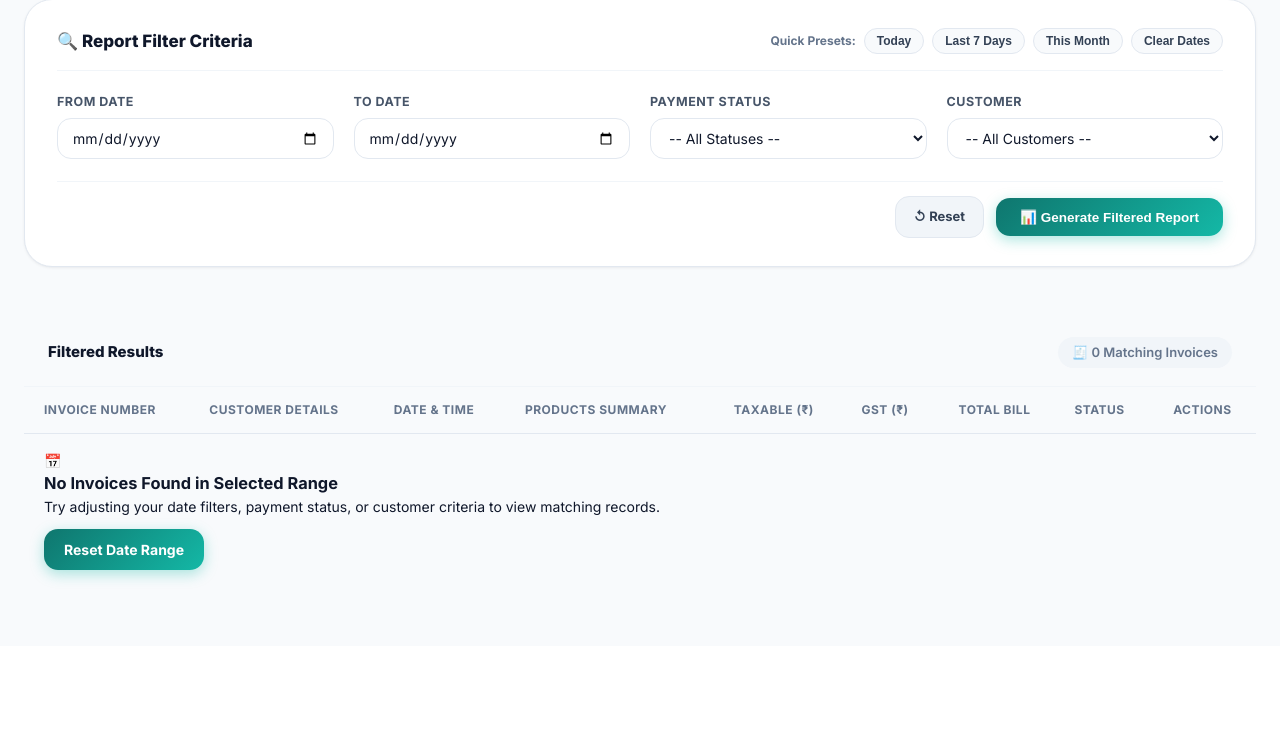
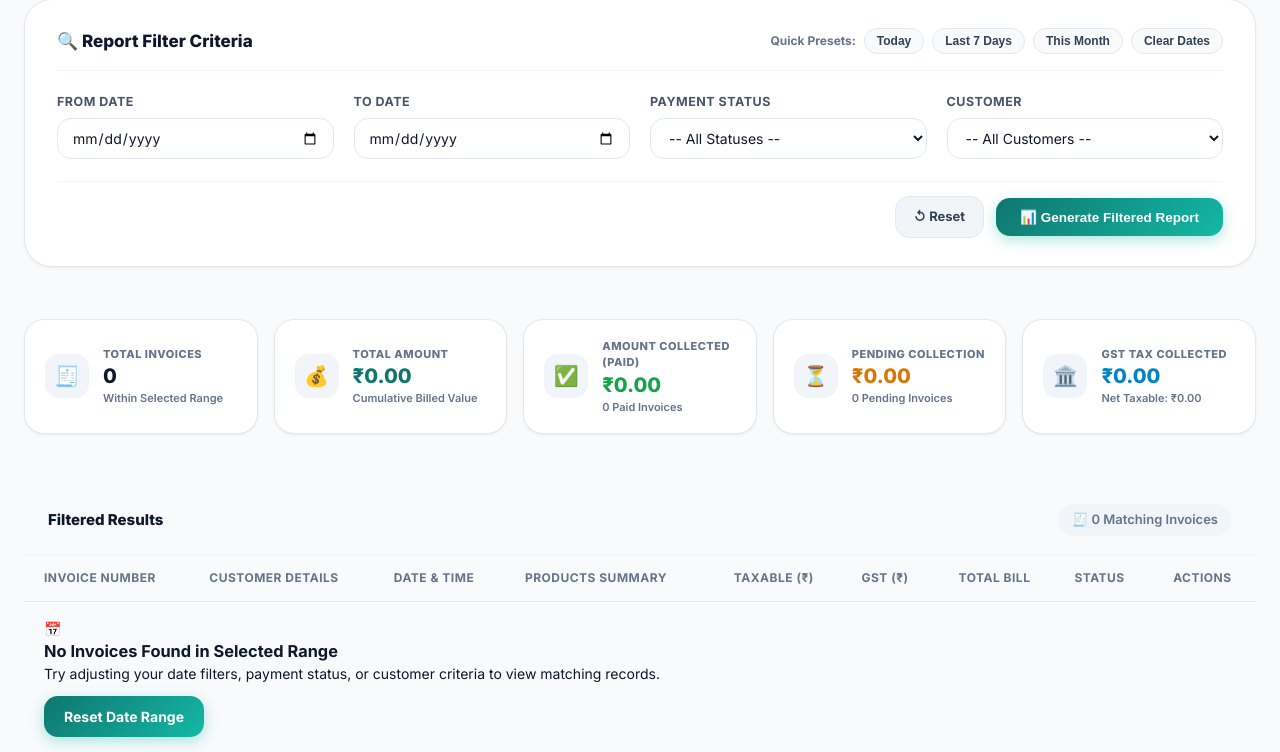
Before and after one commit to sneh125/advance-billing-system, a Django app: page /invoices/report/ in a window 1280 px wide. Shown: the part 222-974 px from the top of the page. Before the commit the page ends 806 px from the top, so only its background shows below. Run offline with Django 5.2, Linux system fonts and the light colour scheme; the visitor is signed in with stand-in values (Sample User, id 1); data that the repository does not hold is empty.

Commit message:
Display total number of invoices and amount collected within the selected range.

```diff
--- a/billing/views.py
+++ b/billing/views.py
@@ -839,6 +839,15 @@ def invoice_report(request):
     total_invoices_count = invoices_qs.count()
     total_amount_collected = sum(inv.total_amount for inv in invoices_qs)
     total_tax_collected = sum(inv.gst_amount for inv in invoices_qs)
+    total_subtotal_amount = sum(inv.subtotal for inv in invoices_qs)
+
+    paid_invoices_qs = [inv for inv in invoices_qs if (inv.status or "").lower() == "paid"]
+    pending_invoices_qs = [inv for inv in invoices_qs if (inv.status or "").lower() == "pending"]
+
+    paid_count = len(paid_invoices_qs)
+    pending_count = len(pending_invoices_qs)
+    paid_amount = sum(inv.total_amount for inv in paid_invoices_qs)
+    pending_amount = sum(inv.total_amount for inv in pending_invoices_qs)
 
     paginator = Paginator(invoices_qs, 15)
     page_number = request.GET.get("page")
@@ -855,6 +864,11 @@ def invoice_report(request):
         "total_invoices_count": total_invoices_count,
         "total_amount_collected": total_amount_collected,
         "total_tax_collected": total_tax_collected,
+        "total_subtotal_amount": total_subtotal_amount,
+        "paid_count": paid_count,
+        "pending_count": pending_count,
+        "paid_amount": paid_amount,
+        "pending_amount": pending_amount,
     }
     return render(request, "billing/invoice_report.html", context)
 
--- a/static/css/invoice_report.css
+++ b/static/css/invoice_report.css
@@ -171,6 +171,91 @@
     gap: 10px;
 }
 
+/* SUMMARY METRICS KPI CARDS (TASK 44) */
+.report-summary-metrics-grid {
+    display: grid;
+    grid-template-columns: repeat(auto-fit, minmax(210px, 1fr));
+    gap: 16px;
+    margin-bottom: 28px;
+}
+
+.report-metric-card {
+    background: #ffffff;
+    border: 1px solid var(--border-color);
+    border-radius: var(--radius-xl);
+    padding: 18px 20px;
+    display: flex;
+    align-items: center;
+    gap: 14px;
+    box-shadow: var(--shadow-sm);
+    transition: var(--transition-fast);
+}
+
+.report-metric-card:hover {
+    transform: translateY(-2px);
+    box-shadow: var(--shadow-md);
+    border-color: var(--slate-300);
+}
+
+.metric-icon-bubble {
+    width: 44px;
+    height: 44px;
+    border-radius: var(--radius-lg);
+    display: flex;
+    align-items: center;
+    justify-content: center;
+    font-size: 20px;
+    background: var(--slate-100);
+    flex-shrink: 0;
+}
+
+.metric-info-col {
+    display: flex;
+    flex-direction: column;
+    gap: 2px;
+    min-width: 0;
+}
+
+.metric-label {
+    font-size: 11px;
+    font-weight: 800;
+    text-transform: uppercase;
+    letter-spacing: 0.5px;
+    color: var(--text-muted);
+}
+
+.metric-value {
+    font-size: 20px;
+    font-weight: 800;
+    color: var(--text-main);
+    line-height: 1.2;
+    white-space: nowrap;
+    overflow: hidden;
+    text-overflow: ellipsis;
+}
+
+.metric-value.text-primary {
+    color: var(--primary);
+}
+
+.metric-value.text-success {
+    color: #16a34a;
+}
+
+.metric-value.text-warning {
+    color: #d97706;
+}
+
+.metric-value.text-info {
+    color: #0284c7;
+}
+
+.metric-subtext {
+    font-size: 11px;
+    font-weight: 600;
+    color: var(--text-muted);
+}
+
 /* RESPONSIVE LAYOUT */
 @media (max-width: 1024px) {
     .report-form-grid {
--- a/templates/billing/invoice_report.html
+++ b/templates/billing/invoice_report.html
@@ -138,6 +138,54 @@
                     </button>
                 </div>
             </form>
+        </div>
+
+        <!-- SUMMARY METRICS KPI CARDS (TASK 44) -->
+        <div class="report-summary-metrics-grid">
+            <div class="report-metric-card metric-invoices">
+                <div class="metric-icon-bubble">🧾</div>
+                <div class="metric-info-col">
+                    <span class="metric-label">Total Invoices</span>
+                    <span class="metric-value" id="summaryTotalInvoices">{{ total_invoices_count }}</span>
+                    <span class="metric-subtext">Within Selected Range</span>
+                </div>
+            </div>
+
+            <div class="report-metric-card metric-amount">
+                <div class="metric-icon-bubble">💰</div>
+                <div class="metric-info-col">
+                    <span class="metric-label">Total Amount</span>
+                    <span class="metric-value text-primary" id="summaryTotalAmount">₹{{ total_amount_collected|floatformat:2 }}</span>
+                    <span class="metric-subtext">Cumulative Billed Value</span>
+                </div>
+            </div>
+
+            <div class="report-metric-card metric-paid">
+                <div class="metric-icon-bubble">✅</div>
+                <div class="metric-info-col">
+                    <span class="metric-label">Amount Collected (Paid)</span>
+                    <span class="metric-value text-success" id="summaryPaidAmount">₹{{ paid_amount|floatformat:2 }}</span>
+                    <span class="metric-subtext">{{ paid_count }} Paid Invoice{{ paid_count|pluralize }}</span>
+                </div>
+            </div>
+
+            <div class="report-metric-card metric-pending">
+                <div class="metric-icon-bubble">⏳</div>
+                <div class="metric-info-col">
+                    <span class="metric-label">Pending Collection</span>
+                    <span class="metric-value text-warning" id="summaryPendingAmount">₹{{ pending_amount|floatformat:2 }}</span>
+                    <span class="metric-subtext">{{ pending_count }} Pending Invoice{{ pending_count|pluralize }}</span>
+                </div>
+            </div>
+
+            <div class="report-metric-card metric-tax">
+                <div class="metric-icon-bubble">🏛️</div>
+                <div class="metric-info-col">
+                    <span class="metric-label">GST Tax Collected</span>
+                    <span class="metric-value text-info" id="summaryTaxAmount">₹{{ total_tax_collected|floatformat:2 }}</span>
+                    <span class="metric-subtext">Net Taxable: ₹{{ total_subtotal_amount|floatformat:2 }}</span>
+                </div>
+            </div>
         </div>
 
         <!-- REPORT RESULTS LEDGER TABLE -->
```
Also changed, not shown: billing/tests.py (+42 -5 lines).
